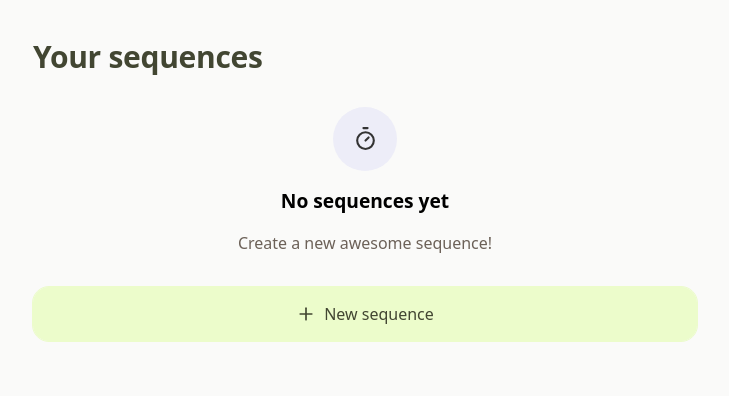
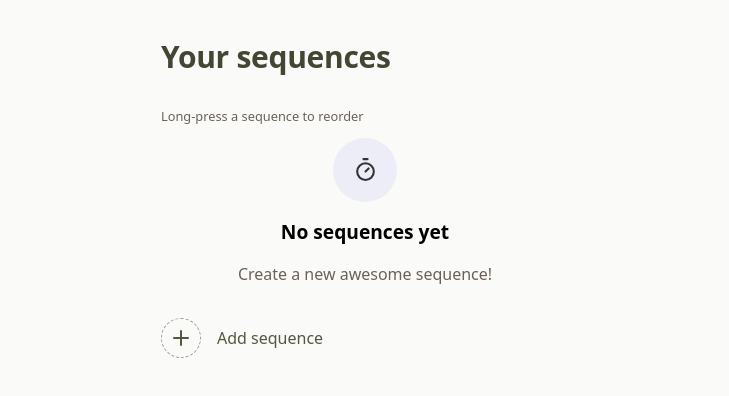
Before and after one commit to hubert-ix/sequential-timers, a SvelteKit app: page / in a window 1280 px wide. Shown: the top 396 px of the page, without its empty margins (275-1004 px from the left). Built offline with nearby package versions, Linux system fonts and the light colour scheme; a web font is replaced by a local one.

Commit message:
better drag and drop

```diff
--- a/src/app.css
+++ b/src/app.css
@@ -41,7 +41,7 @@ main {
 }
 
 .container {
-  max-width: 44rem;
+  max-width: 28rem;
   margin: 0 auto;
   padding: 2.5rem 1.25rem 8rem;
 }
@@ -116,6 +116,12 @@ footer {
   gap: 0.75rem;
 }
 
+.hint {
+  font-size: 0.8rem;
+  margin-bottom: 0.75rem;
+  color: var(--muted);
+}
+
 button {
   font-family: inherit;
   cursor: pointer;
@@ -182,17 +188,27 @@ button.icon.danger {
 }
 
 button.add {
-  width: 100%;
+  gap: 1rem;
+  display: flex;
+  align-items: center;
+  color: oklch(45% .04 120);
+  padding: 0;
+  background: none;
+  border: none;
+  outline: 0;
+  font-weight: 400;
+  margin-top: 1.5rem;
+}
+
+.round-icon {
+  width: 40px;
+  height: 40px;
+  border-radius: 100%;
+  border: dashed 1px oklch(70% .03 120);
   display: flex;
   align-items: center;
   justify-content: center;
-  gap: 0.5rem;
-  background: #ecfccb;
-  color: #424632;
-  border: none;
-  border-radius: 1rem;
-  outline: 1px solid #ecfccb;
-  padding: 1rem;
+  color: oklch(45% .04 120);
 }
 
 .ring .label {
--- a/src/lib/ProgressRing.svelte
+++ b/src/lib/ProgressRing.svelte
@@ -1,5 +1,5 @@
 <script>
-  let { progress, size, stroke, children } = $props();
+  let { progress, size, stroke } = $props();
 
   const r = $derived((size - stroke) / 2);
   const c = $derived(2 * Math.PI * r);
@@ -33,7 +33,6 @@
       style="transition: stroke-dashoffset 900ms cubic-bezier(.2,.8,.2,1);"
     />
   </svg>
-  <div class="inner">{@render children()}</div>
 </div>
 
 
--- a/src/lib/TimerEditor.svelte
+++ b/src/lib/TimerEditor.svelte
@@ -18,7 +18,8 @@
   let secs = $state(initialSeconds % 60);
   let sound = $state(initialSound);
 
-  function save() {
+  function save(e) {
+    e.stopPropagation();
     const total = Math.max(1, mins * 60 + secs);
     onSave(name.trim() || initialName, total, sound);
   }
@@ -27,7 +28,7 @@
 
 <div class="editor" class:border={showBorder}>
   <div class="row">
-    <input class="input-name" id="add-input" bind:value={name} placeholder="Timer name" />
+    <input class="input-name" bind:value={name} placeholder="Timer name" />
     <div class="row">
       <select bind:value={sound} onchange={() => playSound(sound)}>
         {#each SOUND_OPTIONS as o}
--- a/src/lib/longPressDnd.js
+++ b/src/lib/longPressDnd.js
@@ -4,33 +4,26 @@ export function longPressEnable(node, opts) {
   let startY = 0;
   let moved = false;
   let longFired = false;
-  let blocked = true; // start by blocking dnd
   let savedEvent = null;
+  let dispatching = false; // guard for our own synthetic event only
   const delay = opts.delay ?? 200;
 
   function down(e) {
-    // If this is our own re-dispatched event, let it through
-    if (!blocked) return;
-
+    if (e.button !== 0) return; // ignore right-click, middle-click, etc.
+    if (dispatching) return; // let our synthetic event through, block nothing else from here
     moved = false;
     longFired = false;
     savedEvent = e;
-
     // Block dnd from seeing this pointerdown
     e.stopImmediatePropagation();
-
     startX = e.clientX;
     startY = e.clientY;
-
     timer = window.setTimeout(() => {
       timer = null;
       longFired = true;
-      blocked = false;
-
       opts.onLongPress?.();
       navigator.vibrate?.(30);
-
-      // Re-dispatch — dnd sees it as a fresh pointerdown while finger is still down
+      dispatching = true;
       node.dispatchEvent(new PointerEvent('pointerdown', {
         pointerId: savedEvent.pointerId,
         clientX: savedEvent.clientX,
@@ -43,9 +36,7 @@ export function longPressEnable(node, opts) {
         cancelable: true,
         pressure: 1,
       }));
-
-      // Re-block for next interaction
-      blocked = true;
+      dispatching = false; // immediately re-block after dispatch
     }, delay);
   }
 
@@ -57,18 +48,26 @@ export function longPressEnable(node, opts) {
     }
   }
 
-  function up() {
+  function up(e) {
     if (timer) { clearTimeout(timer); timer = null; }
-    if (!moved && !longFired) opts.onClick?.();
+    if (e.button !== 0) return; // ignore right-click, middle-click
+    if (!moved && !longFired) {
+      opts.onClick?.();
+    } else if (longFired) {
+      // Long press fired but user released without dragging — cancel drag mode
+      opts.onRelease?.();
+    }
     savedEvent = null;
+    longFired = false;
   }
 
   function cancel() {
     if (timer) { clearTimeout(timer); timer = null; }
+    if (longFired) opts.onRelease?.();
     savedEvent = null;
+    longFired = false;
   }
 
-  // Capture phase so we run before dnd's listener
   node.addEventListener('pointerdown', down, { capture: true });
   node.addEventListener('pointermove', move);
   node.addEventListener('pointerup', up);
--- a/src/routes/+page.svelte
+++ b/src/routes/+page.svelte
@@ -1,8 +1,7 @@
 <script>
-  import { tick } from 'svelte';
   import { sequences } from '$lib/timers-store';
   import { formatTime, uid } from '$lib/timers-store';
-  import { Plus, Play } from 'lucide-svelte';
+  import { Plus, Play, Move } from 'lucide-svelte';
   import { dndzone } from 'svelte-dnd-action';
   import { longPressEnable } from '$lib/longPressDnd';
   import { goto } from '$app/navigation';
@@ -45,6 +44,10 @@
 <div class="container">
   <h1>Your sequences</h1>
 
+  <div class="hint">
+    Long-press a sequence to reorder
+  </div>
+
   {#if $sequences.length}
     <div
       class="sequences"
@@ -53,7 +56,10 @@
       onfinalize={handleFinalize}
       >
       {#each $sequences as sequence (sequence.id)}
-        <div class="sequence" class:is-dragging={draggingId === sequence.id} use:longPressEnable={{ delay: 200, onLongPress: () => startDrag(sequence.id), onClick: () => open(sequence.id) }}>
+        <div class="sequence" class:is-dragging={draggingId === sequence.id} use:longPressEnable={{ delay: 300, onLongPress: () => startDrag(sequence.id), onRelease: () => { draggingId = null; }, onClick: () => open(sequence.id) }}>
+          {#if draggingId == sequence.id}
+            <Move size="16" />
+          {/if}
           <div class="sequence-info">
             <div class="sequence-name">{sequence.name}</div>
             <div class="sequence-timers">
@@ -74,14 +80,20 @@
     <NoResults heading="No sequences yet" text="Create a new awesome sequence!" />
   {/if}
 
-  <button class="add" onclick={async () => { addingSequence = true; await tick(); document.getElementById("add-input").focus() }}>
-    <Plus size="20" /> New sequence
+  <button class="add" onclick={ () => { addingSequence = true; }}>
+    <div class="round-icon">
+      <svg xmlns="http://www.w3.org/2000/svg" width="24" height="24" viewBox="0 0 24 24" fill="none" stroke="currentColor" stroke-width="2" stroke-linecap="round" stroke-linejoin="round" class="lucide lucide-plus size-5" aria-hidden="true"><path d="M5 12h14"></path><path d="M12 5v14"></path></svg>
+    </div>
+    <div class="label">
+      Add sequence
+    </div>
   </button>
+
 </div>
 
 {#if addingSequence}
   <Modal>
-    <input bind:value={newName} placeholder="Sequence name" id="add-input" class="text" autofocus onkeydown={(e) => { if (e.key === 'Enter') addSequence(); if (e.key === 'Escape') { addingSequence = false; newName = ''; }}} />
+    <input bind:value={newName} placeholder="Sequence name" id="add-input" class="text" onkeydown={(e) => { if (e.key === 'Enter') addSequence(); if (e.key === 'Escape') { addingSequence = false; newName = ''; }}} />
     <div class="actions">
       <button class="btn primary" onclick={addSequence}>Create</button>
       <button class="btn ghost" onclick={() => { addingSequence = false; newName = ''; }}>Cancel</button>
@@ -106,9 +118,9 @@
     box-shadow: 0 1px 2px rgba(0, 0, 0, 0.04);
     outline: 1px solid rgba(0, 0, 0, 0.05);
     outline-offset: -1px;
-    background-color: #fff;
+    background-color: #fff4ea;
     border: solid 1px var(--border);
-    border-radius: 1rem;
+    border-radius: 24px;
     transition: transform 0.15s ease, box-shadow 0.15s ease, background-color 0.15s ease;
     /* Prevent text selection during long press */
     user-select: none;
@@ -163,8 +175,4 @@
     margin-top: 0.25rem;
     color: color-mix(in oklab, #424632 60%, transparent);
   }
-
-  .add {
-    margin-top: 1rem;
-  }
 </style>
```
Also changed, not shown: src/routes/sequence/[id]/+page.svelte (+72 -40 lines).
